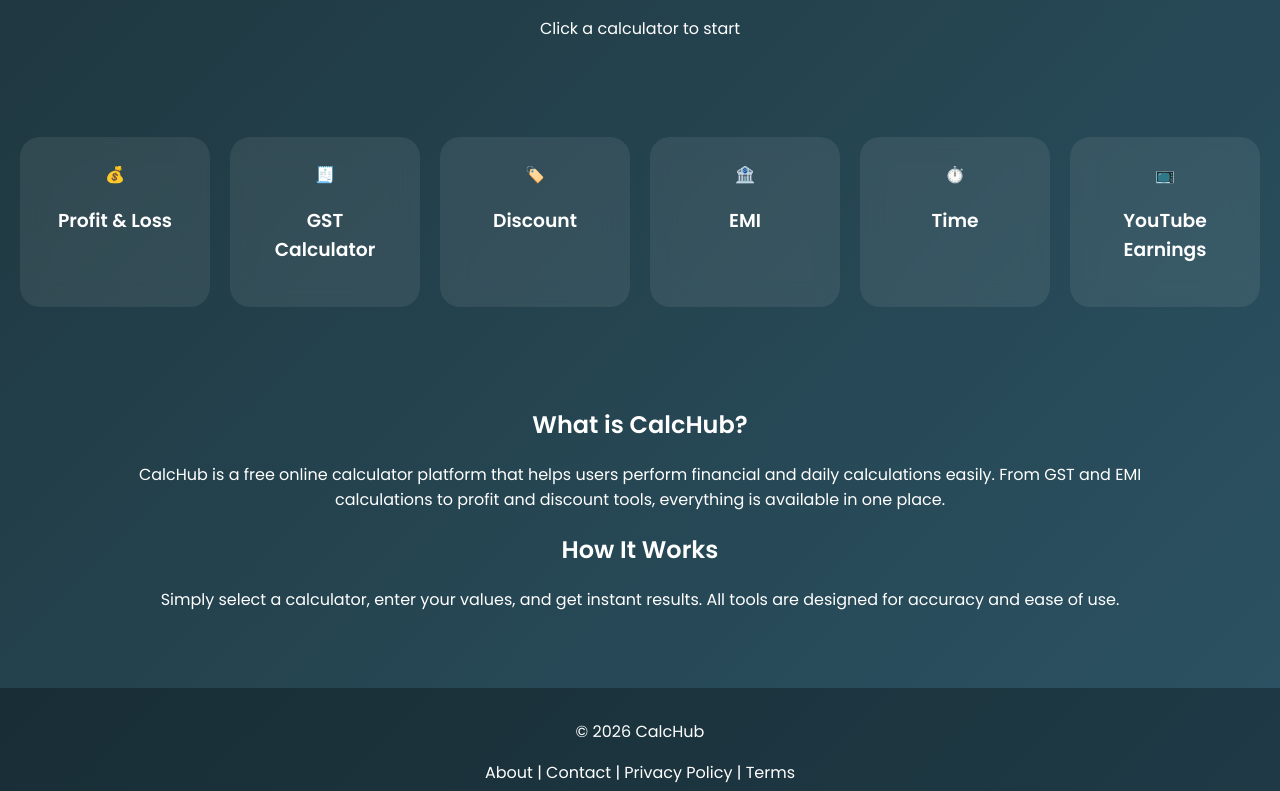
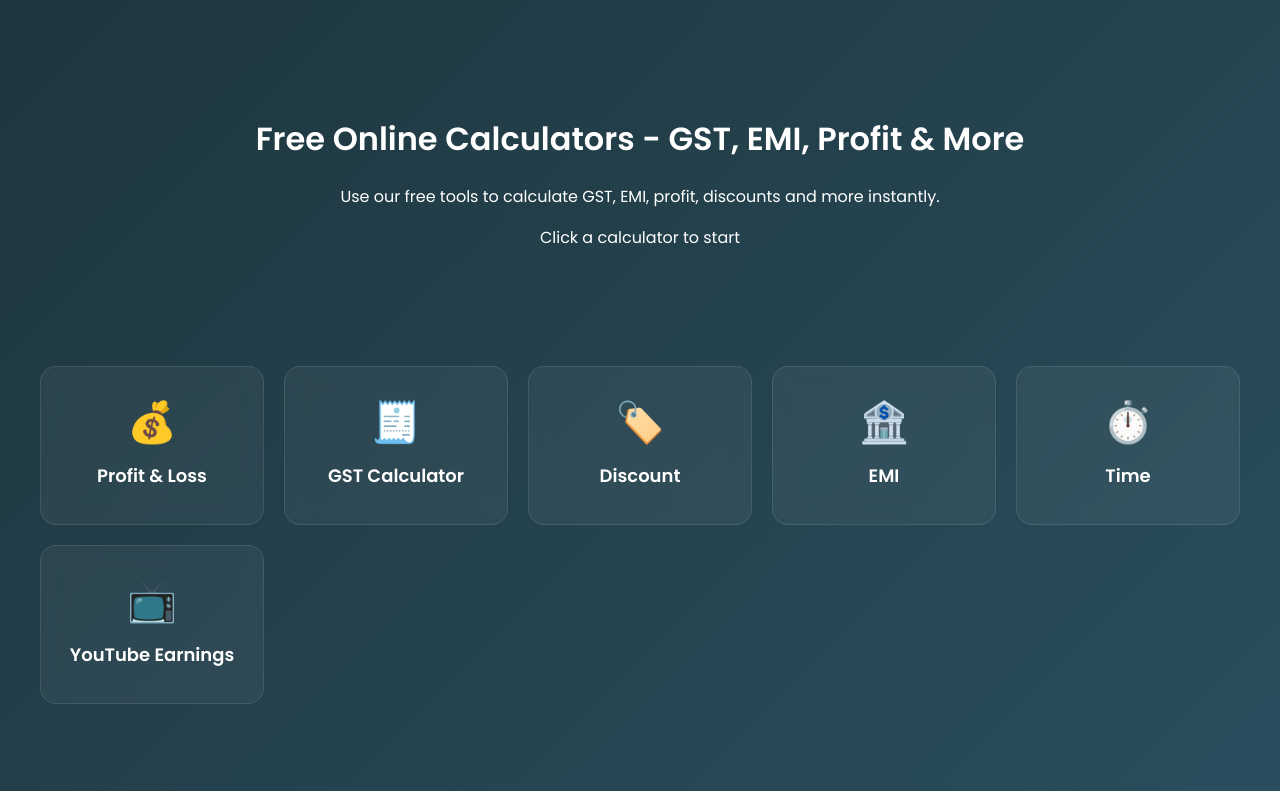
Before and after one commit to calchubsupport-dot/calchub, a React (Create React App) app: page / in a window 1280 px wide. Shown: the part 1769-2560 px from the top of the page. Built offline with nearby package versions, Linux system fonts and the light colour scheme.

Commit message:
added meta description

```diff
--- a/src/App.css
+++ b/src/App.css
@@ -132,3 +132,98 @@
     transform: translateY(0);
   }
 }
+
+/* PREMIUM CARD UI */
+
+.card-grid {
+  display: grid;
+  grid-template-columns: repeat(auto-fit, minmax(160px, 1fr));
+  gap: 20px;
+  padding: 40px;
+}
+
+.card {
+  background: rgba(255, 255, 255, 0.08);
+  border-radius: 16px;
+  padding: 30px 20px;
+  text-align: center;
+  color: white;
+  cursor: pointer;
+
+  backdrop-filter: blur(10px);
+  transition: all 0.3s ease;
+}
+
+.card:hover {
+  transform: translateY(-8px) scale(1.03);
+  background: rgba(255, 255, 255, 0.15);
+}
+
+.card span {
+  font-size: 28px;
+  display: block;
+  margin-bottom: 10px;
+}
+
+.card p {
+  margin: 0;
+  font-weight: 500;
+}
+
+.card-grid {
+  display: grid;
+  grid-template-columns: repeat(auto-fit, minmax(220px, 1fr));
+  gap: 20px;
+  padding: 40px;
+}
+
+/* CARD BASE */
+.card {
+  background: rgba(255, 255, 255, 0.05);
+  backdrop-filter: blur(10px);
+  border-radius: 16px;
+  padding: 25px;
+  text-align: center;
+  color: white;
+  transition: all 0.3s ease;
+  border: 1px solid rgba(255, 255, 255, 0.1);
+  cursor: pointer;
+}
+
+/* ICON */
+.card span {
+  font-size: 40px;
+  display: block;
+  margin-bottom: 10px;
+}
+
+/* TITLE */
+.card h3 {
+  margin: 10px 0;
+  font-size: 18px;
+}
+
+/* HOVER EFFECT */
+.card:hover {
+  transform: translateY(-10px) scale(1.03);
+  box-shadow: 0 0 25px rgba(0, 255, 200, 0.6),
+              0 0 50px rgba(0, 255, 200, 0.3);
+  border: 1px solid rgba(0, 255, 200, 0.6);
+}
+
+/* OPTIONAL: SOFT GLOW ANIMATION */
+@keyframes glowPulse {
+  0% {
+    box-shadow: 0 0 10px rgba(0,255,200,0.3);
+  }
+  50% {
+    box-shadow: 0 0 25px rgba(0,255,200,0.7);
+  }
+  100% {
+    box-shadow: 0 0 10px rgba(0,255,200,0.3);
+  }
+}
+
+.card:hover {
+  animation: glowPulse 1.5s infinite;
+}
--- a/src/App.js
+++ b/src/App.js
@@ -88,14 +88,39 @@
         <p>Click a calculator to start</p>
       </div>
 
-      <div id="tools" className="grid">
-        <div className="card" onClick={() => navigate("/profit")}>💰<h3>Profit & Loss</h3></div>
-        <div className="card" onClick={() => navigate("/gst")}>🧾<h3>GST Calculator</h3></div>
-        <div className="card" onClick={() => navigate("/discount")}>🏷️<h3>Discount</h3></div>
-        <div className="card" onClick={() => navigate("/emi")}>🏦<h3>EMI</h3></div>
-        <div className="card" onClick={() => navigate("/time")}>⏱️<h3>Time</h3></div>
-        <div className="card" onClick={() => navigate("/youtube")}>📺<h3>YouTube Earnings</h3></div>
-      </div>
+      <div id="tools" className="card-grid">
+
+  <div className="card" onClick={() => navigate("/profit")}>
+    <span>💰</span>
+    <h3>Profit & Loss</h3>
+  </div>
+
+  <div className="card" onClick={() => navigate("/gst")}>
+    <span>🧾</span>
+    <h3>GST Calculator</h3>
+  </div>
+
+  <div className="card" onClick={() => navigate("/discount")}>
+    <span>🏷️</span>
+    <h3>Discount</h3>
+  </div>
+
+  <div className="card" onClick={() => navigate("/emi")}>
+    <span>🏦</span>
+    <h3>EMI</h3>
+  </div>
+
+  <div className="card" onClick={() => navigate("/time")}>
+    <span>⏱️</span>
+    <h3>Time</h3>
+  </div>
+
+  <div className="card" onClick={() => navigate("/youtube")}>
+    <span>📺</span>
+    <h3>YouTube Earnings</h3>
+  </div>
+
+</div>
 
     <div className="content">
   <h2>What is CalcHub?</h2>
```
